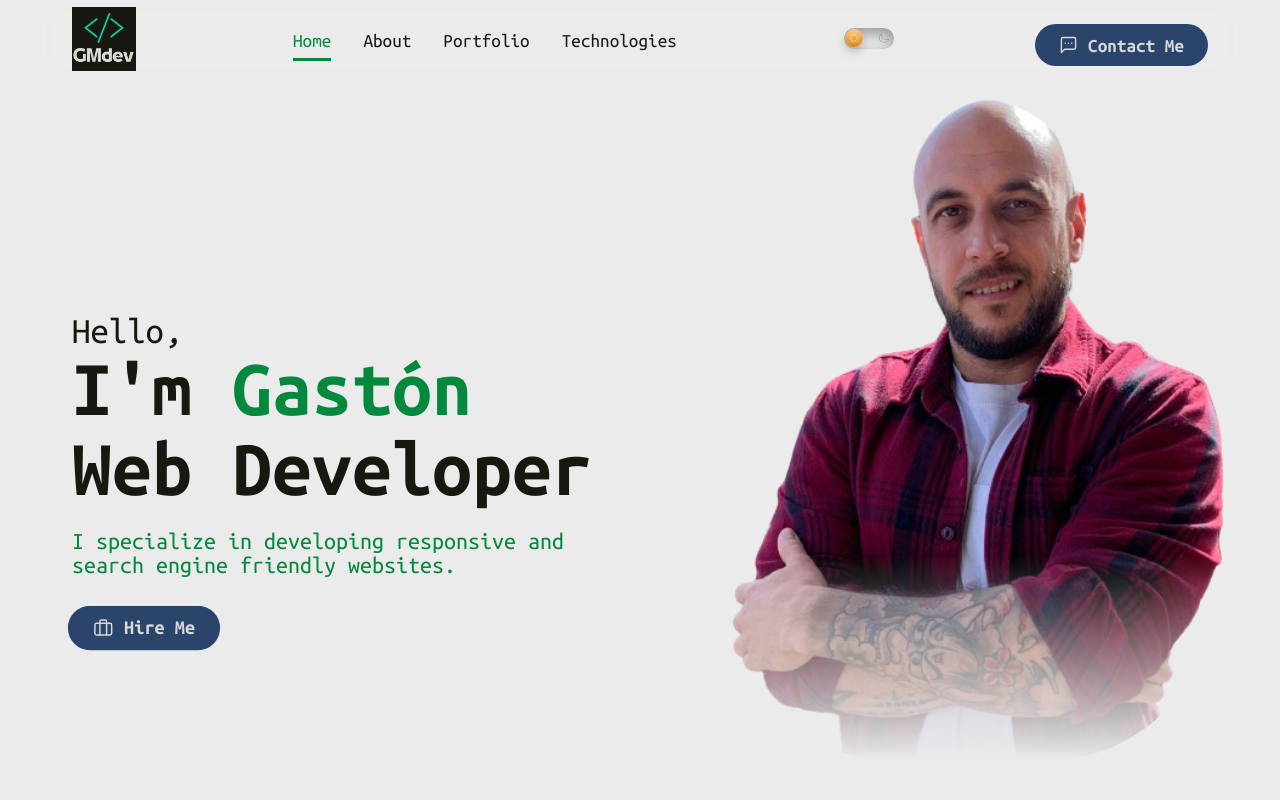
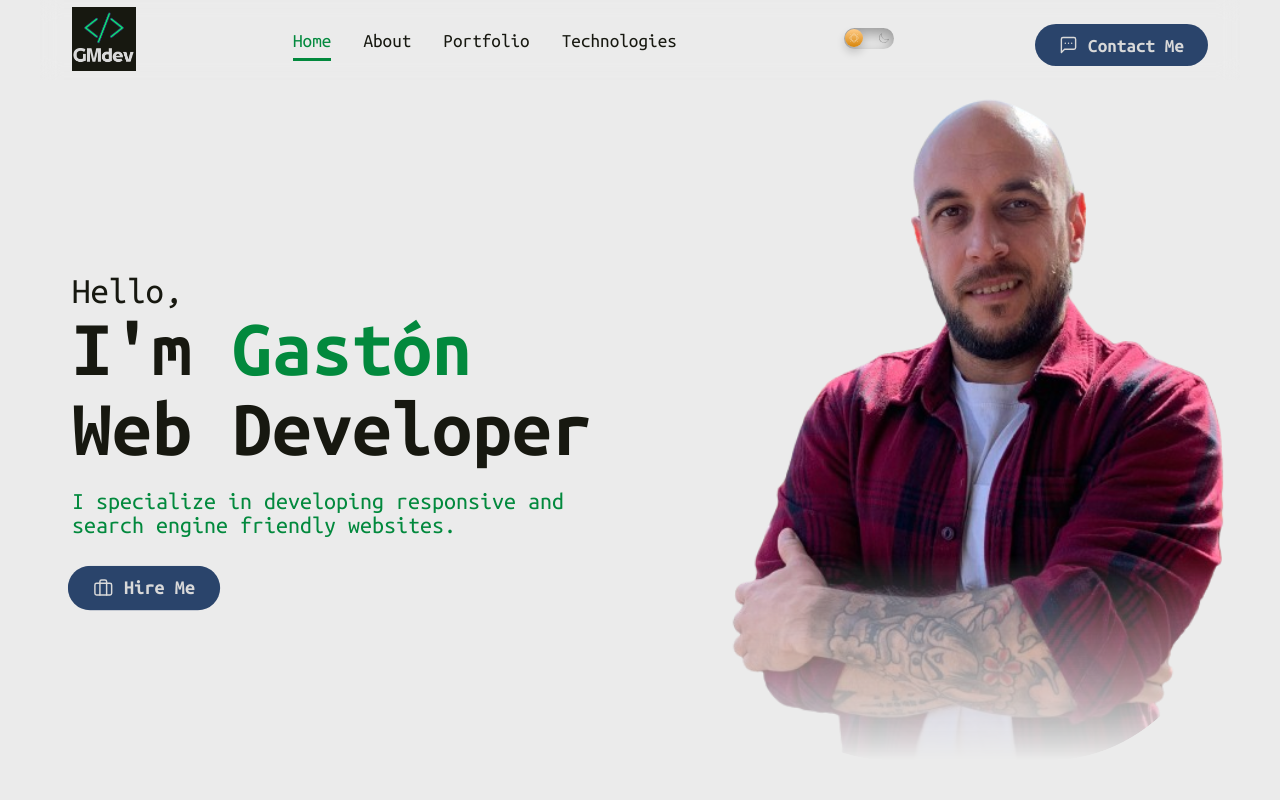
Before and after one commit to Tongaston/portfolio-1, a React (Create React App) app: page / in a window 1280 px wide. Shown: the top 800 px of the page. Built offline with nearby package versions, Linux system fonts and the light colour scheme.

Commit message:
vh intro content

```diff
--- a/src/components/Intro/intro.css
+++ b/src/components/Intro/intro.css
@@ -21,7 +21,7 @@
 }
 
 .introContent {
-  height: 100vh;
+  height: calc(100vh - 5rem);
   width: 100vw;
   max-width: 80rem;
   padding: 2rem;
```
